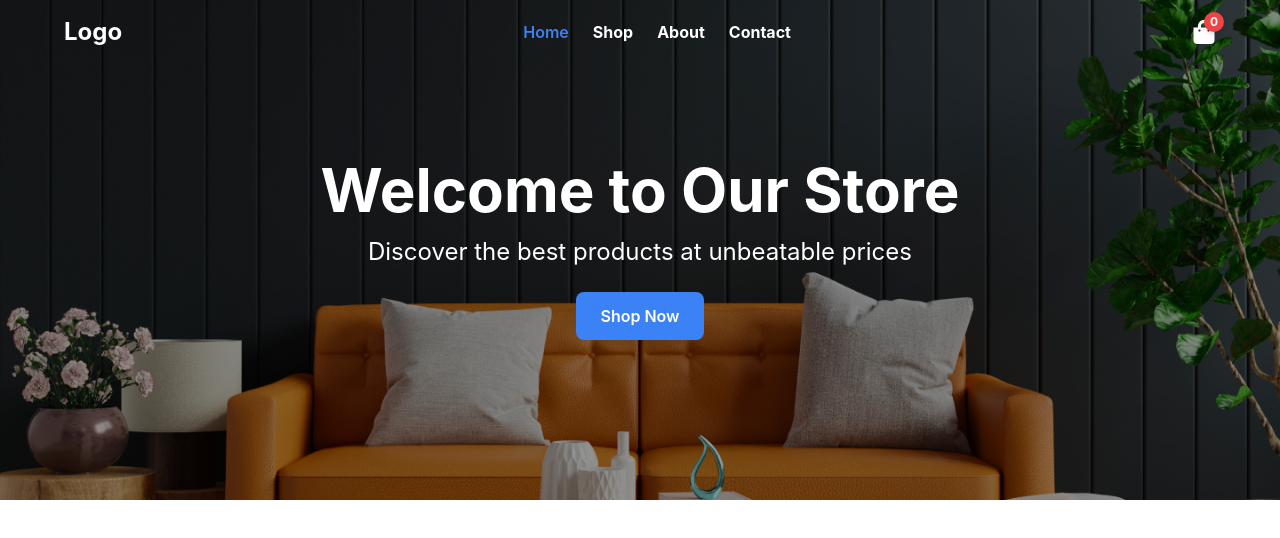
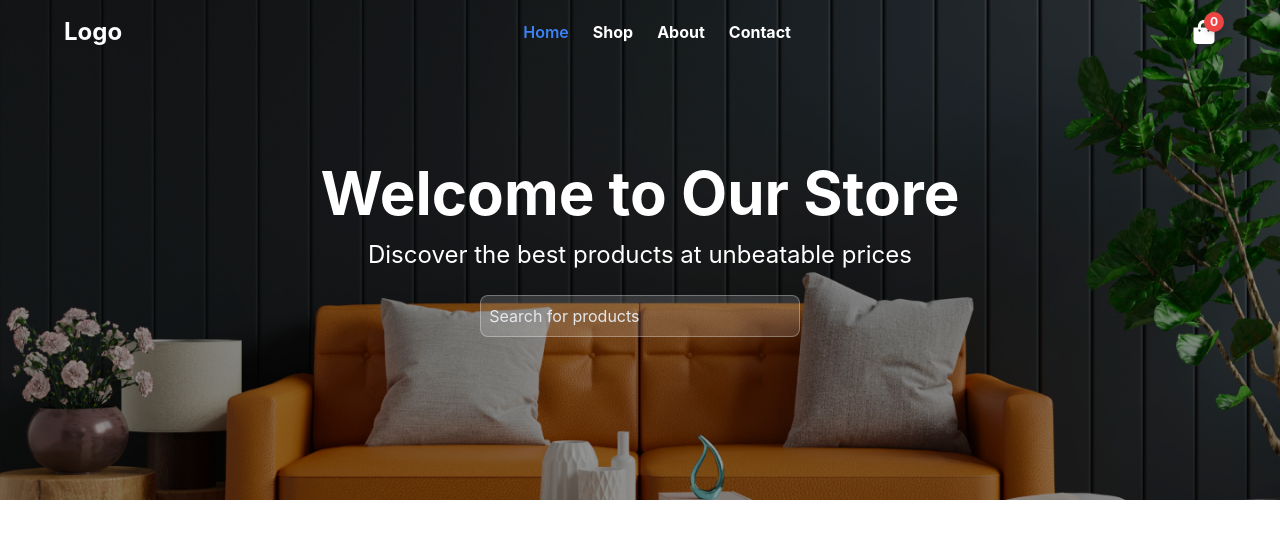
Before and after one commit to MahmudAnik1630/react-ecommerce-app, a React (Create React App) app in the folder react-ecommerce-app/: page / in a window 1280 px wide. Shown: the top 538 px of the page. Built offline with nearby package versions, Linux system fonts and the light colour scheme.

Commit message:
Update Hero.jsx

```diff
--- a/react-ecommerce-app/src/pages/Home/Hero.jsx
+++ b/react-ecommerce-app/src/pages/Home/Hero.jsx
@@ -18,9 +18,12 @@ const Hero = () => {
       <div className="relative text-center px-4">
         <h1 className="text-4xl md:text-6xl font-bold mb-4">Welcome to Our Store</h1>
         <p className="text-lg md:text-2xl mb-6">Discover the best products at unbeatable prices</p>
-        <button className="bg-blue-500 hover:bg-blue-600 text-white px-6 py-3 rounded-lg font-semibold">
-          Shop Now
-        </button>
+        <input
+          type="text"
+          placeholder="Search for products"
+          className="p-2 w-full md:w-1/2  rounded-lg bg-white/15 text-black placeholder-gray-200 border border-white/30 focus:outline-none focus:border-gray-500 transition duration-300"
+        />
+
       </div>
     </div>
   )
```
